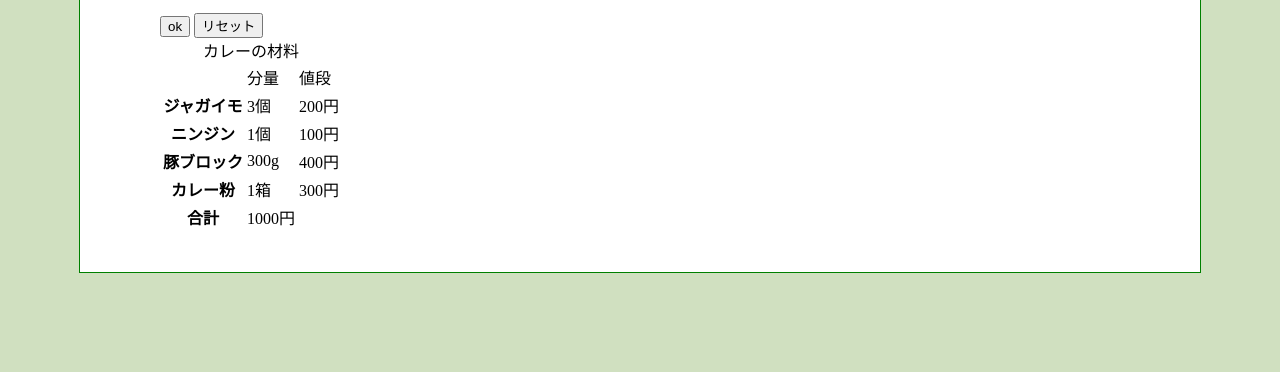
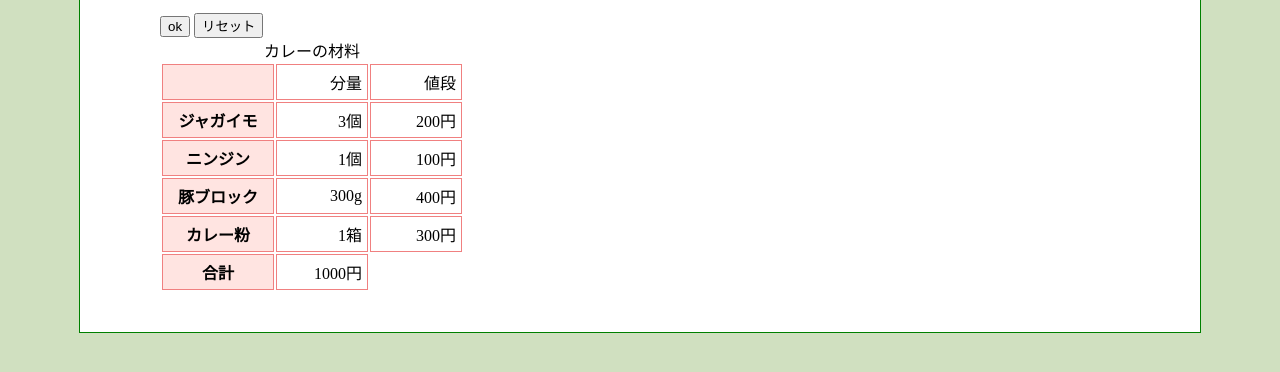
Before and after one commit to jintan1123/2016web1-6, a plain HTML site: page index.html in a window 1280 px wide. Shown: the part 530-902 px from the top of the page. Before the commit the page ends 843 px from the top, so only its background shows below. Drawn offline with Linux system fonts and the light colour scheme.

Commit message:
Update default.css

```diff
--- a/css/default.css
+++ b/css/default.css
@@ -56,3 +56,26 @@ dt{
 .btn-reset{
   background-color: red;
 }
+
+#ingredirnt{
+  border: 2px solid lightcoral;
+}
+
+th,td{
+  border: 1px solid lightcoral;
+}
+
+th{
+  border: 1px solid lightcoral;
+  background-color: mistyrose;
+  padding: 5px;
+  width: 100px;
+  text-align: center;
+}
+
+td{
+  border: 1px solid lightcoral;
+  padding: 5px;
+  width: 80px;
+  text-align: right;
+}
```
